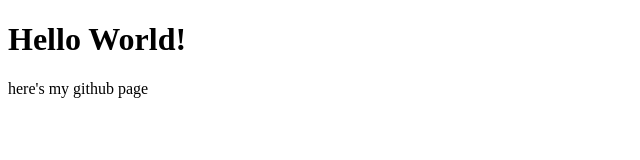
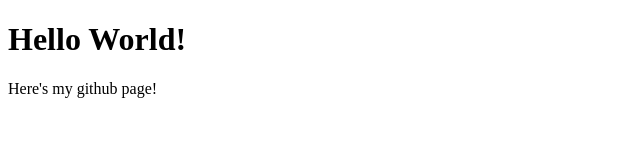
Before and after one commit to Sophieregular/sophieregular.github.io, a plain HTML site: page index.html in a window 1280 px wide. Shown: the full height of the page, 0-640 px from the left. Drawn offline with Linux system fonts and the light colour scheme.

Commit message:
updated the html index updated the p tag

```diff
--- a/index.html
+++ b/index.html
@@ -7,6 +7,6 @@
 </head>
 <body>
     <h1>Hello World!</h1>
-    <p>here's my github page</p>
+    <p>Here's my github page!</p>
 </body>
 </html>
```
